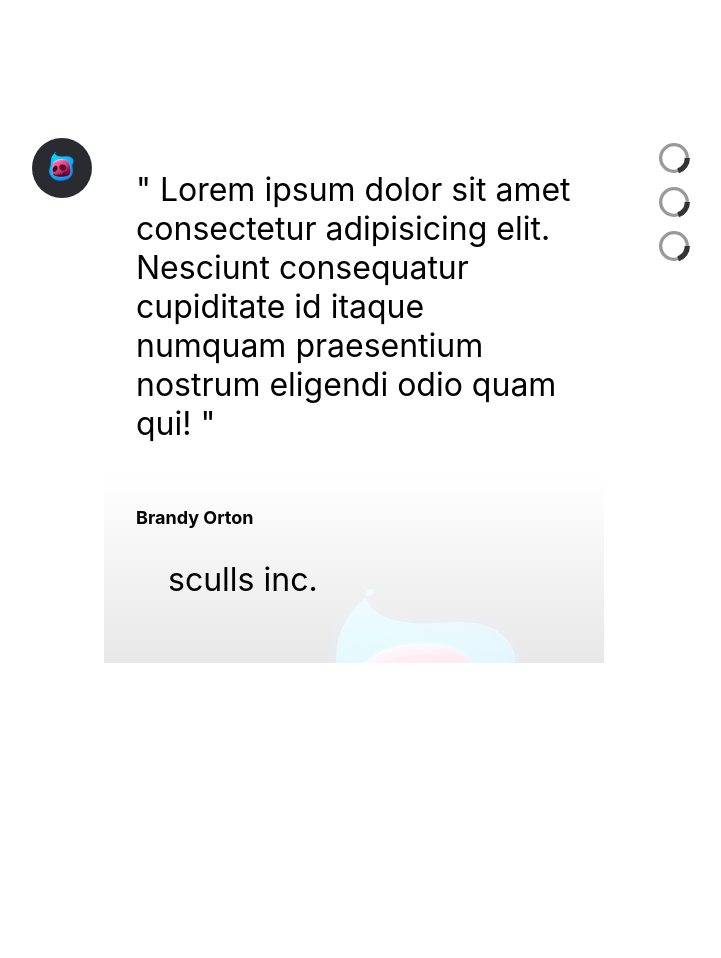
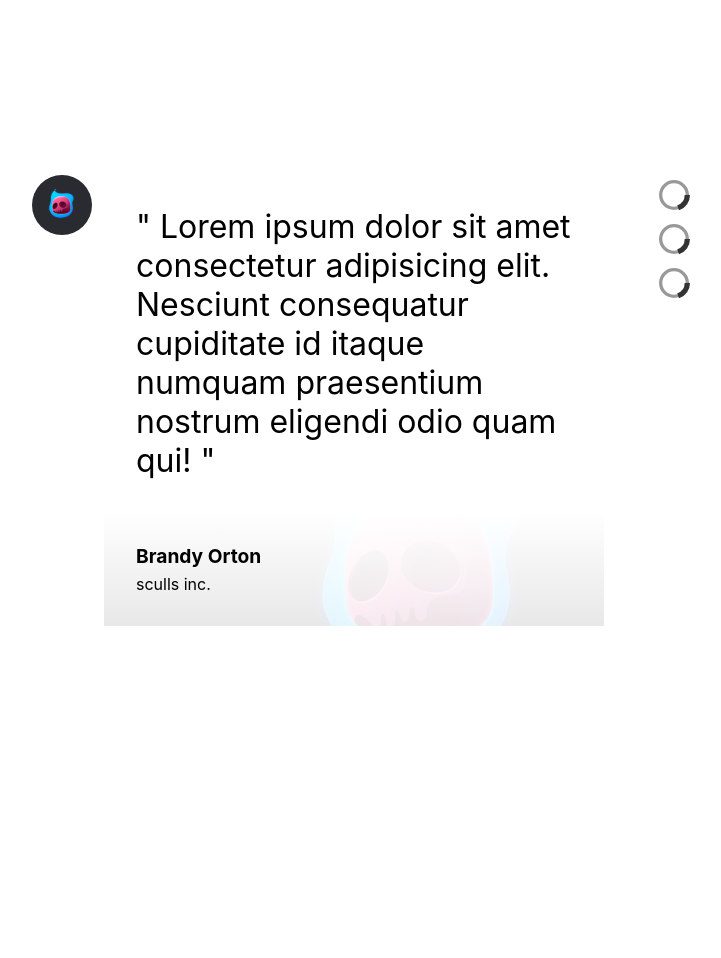
Before and after one commit to miracleonyenma/slldz, a plain HTML site: page index.html in a window 1280 px wide. Shown: the whole page, without its empty margins (286-1007 px from the left). After the commit the page ends 800 px from the top, so only its background shows below. Drawn offline with Linux system fonts and the light colour scheme.

Commit message:
chore && update && feat: styles for extra content && styling for indicator interactions

```diff
--- a/src/scss/style.scss
+++ b/src/scss/style.scss
@@ -23,18 +23,32 @@ main.site-demo-main{
     position: relative;
     max-width: 680px;
 
+    *{
+        transition: 0.72s cubic-bezier(0.175, 0.885, 0.32, 1.275);
+    }
+
     ul{
         list-style-type: none;
         position: relative;
+
+        &.slides-list{
+            min-height: 400px;
+        }
 
         li.slide-item{
             display: block;
             visibility: hidden;
             position: absolute;
+            top: 0;
+            left: 0;
+            opacity: 0;
+            width: 100%;
+
 
             &.active{
                 visibility: visible;
                 position: relative;
+                opacity: 1;
             }
         }
     }
@@ -65,21 +79,26 @@ main.site-demo-main{
             position: relative;
 
             h1{
-                font-size: large;
+                font-size: larger;
                 z-index: 1;
                 margin: 0;
                 color: var(--main-2);
             }
+            p{
+                color: var(--main-2);
+                margin-top: 6px
+            }
 
             img{
                 position: absolute;
-                top: 0;
+                top: 50%;
                 left: 0;
                 z-index: -1;
                 opacity: 0.1;
+                transform: translateY(-50%);
             }
         }
-        p{
+        > p{
             font-size: xx-large;
             padding: 32px;
         }
@@ -110,6 +129,17 @@ main.site-demo-main{
         right: 0;
 
         li{
+            cursor: pointer;
+
+            &:hover, &:focus{
+                transform: scale(1.09);
+            }
+
+            &:active{
+                cursor: wait;
+                transform: scale(0.91);
+            }
+
             svg{
                 width: 40px;
                 height: 40px;
```
Also changed, not shown: assets/css/style.css, 1 other file.
